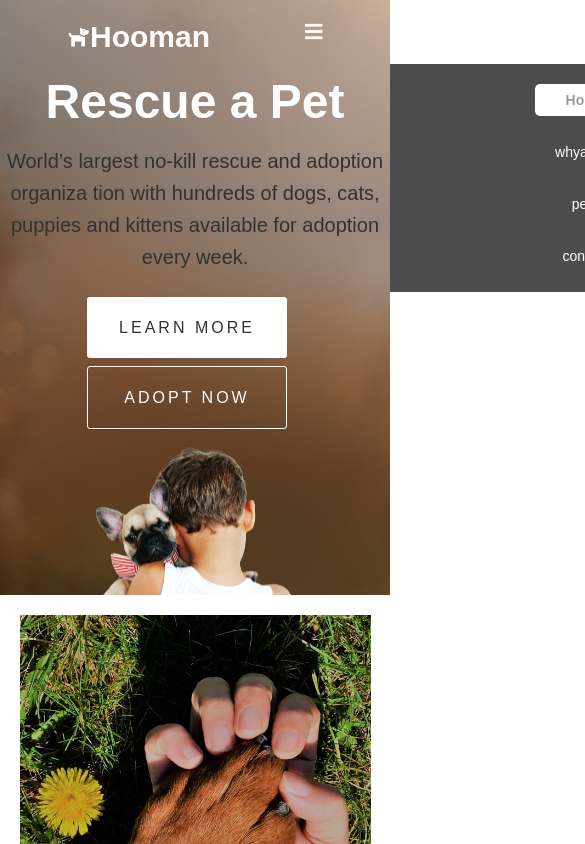
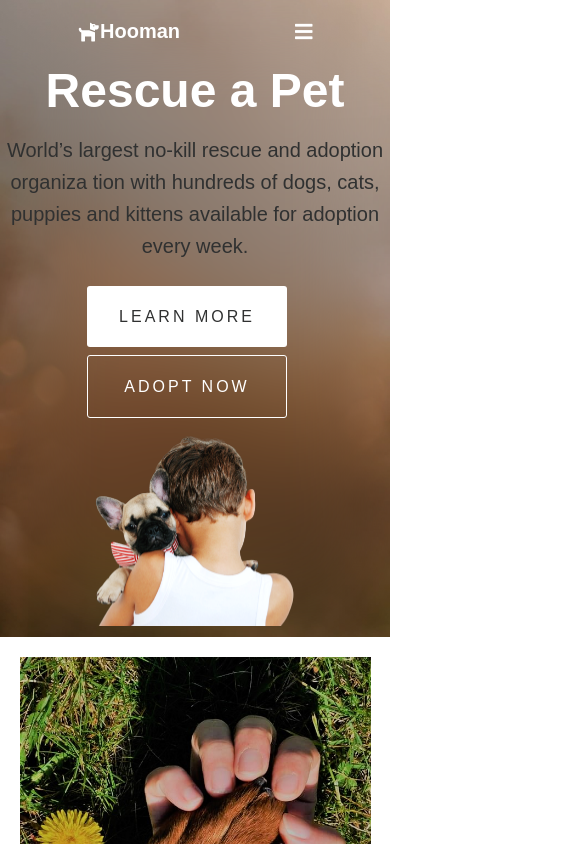
Before and after one commit to Arvind-Maddala/hooman, a React (Create React App) app: page / in a window 390 px wide. Shown: the top 844 px of the page, 585 px wide, since content can reach past the window. Built offline with nearby package versions, Linux system fonts and the light colour scheme; a web font is replaced by a local one.

Commit message:
navbar modified

```diff
--- a/src/components/Contact.jsx
+++ b/src/components/Contact.jsx
@@ -25,7 +25,7 @@ const Contact = () => {
       <input className="form-input" type="text" placeholder="YOUR EMAIL ADDRESS"></input>
       <input className="form-input" type="text" placeholder="SUBJECT"></input>
       <textarea className="text-area"  placeholder="WRITE HERE"></textarea>
-      <button className="btn" type="submit">DONATE NOW</button>
+      <button className="contactBtn" type="submit">DONATE NOW</button>
       </div>
     </div>
     </>
--- a/src/components/style.css/Contact.css
+++ b/src/components/style.css/Contact.css
@@ -58,6 +58,8 @@ padding: 3rem;
   width: 100%;
   padding:1.25rem;
   margin: 0.5rem 0;
+  border: 1px solid #30313183;
+  border-radius:3px;
 }
 
 .text-area {
@@ -65,15 +67,19 @@ padding: 3rem;
   padding:1.5rem;
   margin: 0.5rem 0;
   height:150px;
+  border: 1px solid #30313183;
+  border-radius:3px;
 }
 
-.btn {
+.contactBtn {
   width: 200px;
   padding:1.5rem;
   margin: 0.5rem 0;
   color: #303131;
   letter-spacing: 3px;
   font-weight: 500;
+  background: #fff;
+  border: none;
 }
 
 ::-webkit-input-placeholder {
--- a/src/components/style.css/Home.css
+++ b/src/components/style.css/Home.css
@@ -186,7 +186,9 @@
 
 
 @media (max-width: 768px){
-
+ .home , .home-inner {
+   height:100vh;
+ }
   .home-container {
     flex-direction: column;
   }
@@ -233,3 +235,9 @@
   }
 
 }
+
+@media (max-width: 400px) {
+  .home , .home-inner {
+    height:85vh;
+  }
+}
--- a/src/components/style.css/NavBar.css
+++ b/src/components/style.css/NavBar.css
@@ -1,6 +1,6 @@
 
 nav {
-  background: transparents;
+  background: transparent;
   padding: 20px;
   display: flex;
   justify-content: space-around;
@@ -78,12 +78,19 @@ nav {
 }
 
 @media screen and (max-width: 800px) {
+  /* nav {
+    background:#fff;
+  } */
   .logo {
     font-size: 20px;
+
+  }
+  .logo h2{
+    font-size: 20px;
+
   }
   .menu-list li a {
-    font-size: 14px;
-    margin-left: 10px;
+    font-size: 1.5rem;
   }
 }
 
@@ -99,7 +106,7 @@ nav {
     flex-direction: column;
     width: 100%;
     position: absolute;
-    background: rgba(0, 0, 0, 0.7);
+    background: rgba(39, 39, 38, 0.7);
     padding: 20px;
     right: 0;
     opacity:1;
@@ -119,7 +126,7 @@ nav {
 
   .menu-list li a,
   .menu-list li:last-child a {
-    width: 100px;
+    width: 100%;;
     display: block;
     margin: auto;
   }
@@ -127,5 +134,6 @@ nav {
   .menu-list.close {
     right: -100%;
     transition: all 0.5s ease-in-out;
+    display: none;
   }
 }
```
